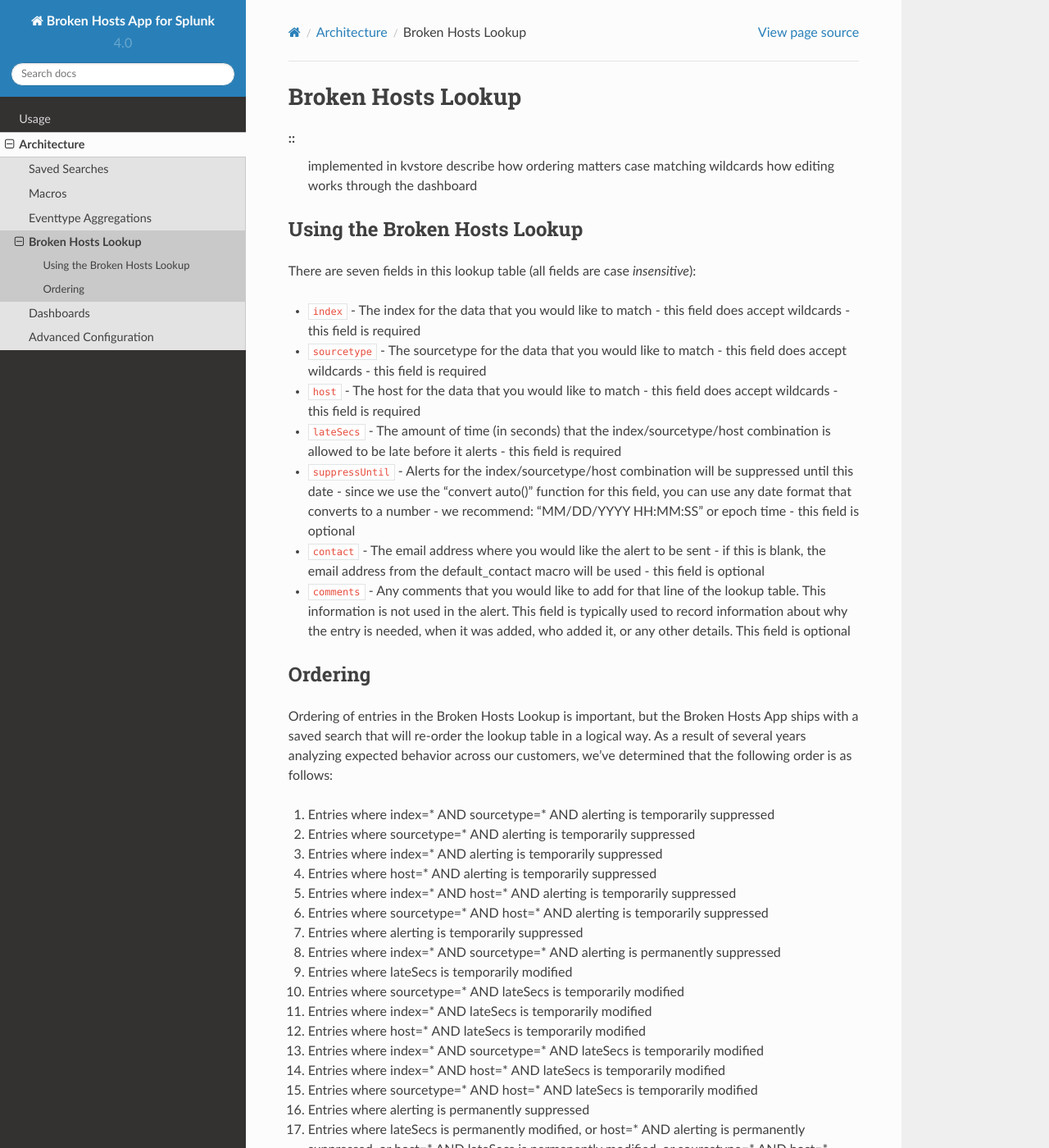
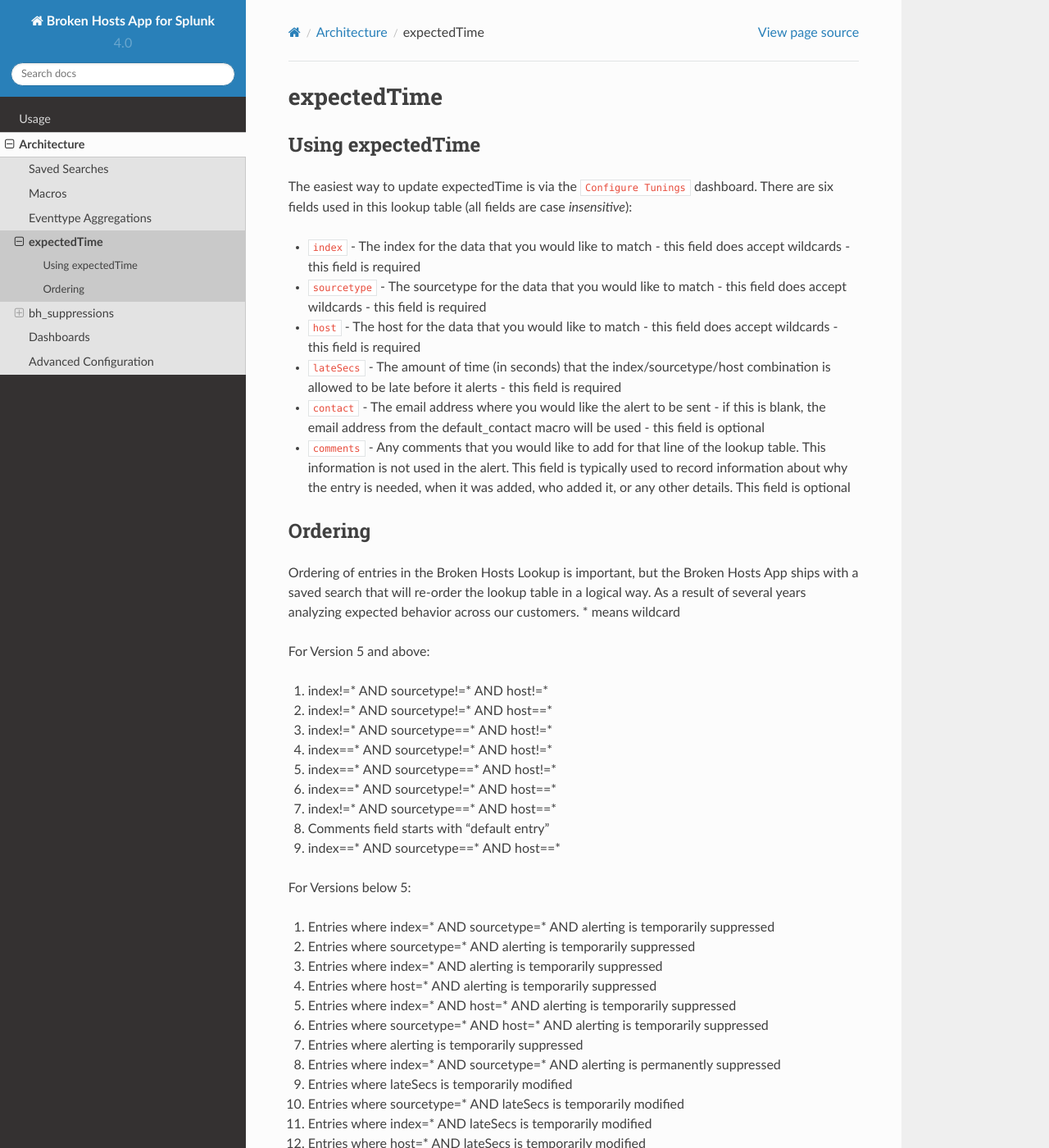
Before and after one commit to HurricaneLabs/brokenhosts, a Sphinx documentation site: the page built from docs/architecture/lookups.rst, in a window 1280 px wide and 1400 px high. Shown: the whole window at 82% size. Built offline with Sphinx 7.4.7 and the Read the Docs theme 2.0.0, drawn with Linux system fonts in a browser that asks for light colours; some of the changed text lies outside the part shown.

Commit message:
Finish readme updates, add search to clear old permanent suppressions from expectedTime

```diff
--- a/docs/architecture/eventtypes.rst
+++ b/docs/architecture/eventtypes.rst
@@ -39,8 +39,8 @@ alert if **any** sourcetype stopped coming in for that firewall.
 Suppressions
 ------------
 
-In addition to setting ``lateSecs`` to ``0`` in the Broken Hosts Lookup, the Broken Hosts app also
-supports an eventtype-based suppression mechanism. This allows you to access all of the fields
+In addition to adding suppressions in the ``bh_suppressions`` lookup via the ``Configure Suppressions`` dashboard,
+the Broken Hosts app also supports an eventtype-based suppression mechanism. This allows you to access all of the fields
 available in the summary data, including the ``date_*`` fields, allowing you to create some very
 complex suppressions using eventtypes that would otherwise be impossible with just the lookup. The
 naming scheme for these eventtypes is ``bh_suppress-label``, where label can be any arbitrary text
--- a/docs/architecture/lookups.rst
+++ b/docs/architecture/lookups.rst
@@ -1,17 +1,11 @@
-Broken Hosts Lookup
-===================
+expectedTime
+============
 
-::
-    implemented in kvstore
-    describe how ordering matters
-    case matching
-    wildcards
-    how editing works through the dashboard
+Using expectedTime
+------------------
 
-Using the Broken Hosts Lookup
------------------------------
-
-There are seven fields in this lookup table (all fields are case *insensitive*):
+The easiest way to update expectedTime is via the ``Configure Tunings`` dashboard.
+There are six fields used in this lookup table (all fields are case *insensitive*):
 
 - ``index`` - The index for the data that you would like to match - this field does accept
   wildcards - this field is required
@@ -21,10 +15,6 @@ There are seven fields in this lookup table (all fields are case *insensitive*):
   wildcards - this field is required
 - ``lateSecs`` - The amount of time (in seconds) that the index/sourcetype/host combination is
   allowed to be late before it alerts - this field is required
-- ``suppressUntil`` - Alerts for the index/sourcetype/host combination will be suppressed until
-  this date - since we use the “convert auto()” function for this field, you can use any date
-  format that converts to a number - we recommend: “MM/DD/YYYY HH:MM:SS” or epoch time - this
-  field is optional
 - ``contact`` - The email address where you would like the alert to be sent - if this is blank,
   the email address from the default_contact macro will be used - this field is optional
 - ``comments`` - Any comments that you would like to add for that line of the lookup table. This
@@ -37,8 +27,21 @@ Ordering
 
 Ordering of entries in the Broken Hosts Lookup is important, but the Broken Hosts App ships with
 a saved search that will re-order the lookup table in a logical way. As a result of several years
-analyzing expected behavior across our customers, we've determined that the following order is as
-follows:
+analyzing expected behavior across our customers. \* means wildcard
+
+For Version 5 and above:
+
+1. index!=\* AND sourcetype!=\* AND host!=\*
+2. index!=\* AND sourcetype!=\* AND host==\*
+3. index!=\* AND sourcetype==\* AND host!=\*
+4. index==\* AND sourcetype!=\* AND host!=\*
+5. index==\* AND sourcetype==\* AND host!=\*
+6. index==\* AND sourcetype!=\* AND host==\*
+7. index!=\* AND sourcetype==\* AND host==\*
+8. Comments field starts with "default entry"
+9. index==\* AND sourcetype==\* AND host==\*
+
+For Versions below 5:
 
 1. Entries where index=\* AND sourcetype=\* AND alerting is temporarily suppressed
 2. Entries where sourcetype=\* AND alerting is temporarily suppressed
@@ -68,3 +71,28 @@ follows:
 24. Entries where index=\* AND host=\* AND lateSecs is permanently modified
 25. Entries where sourcetype=\* AND host=\* AND lateSecs is permanently modified
 26. Default entries
+
+
+bh_suppressions
+===============
+
+Using bh_suppressions
+---------------------
+
+The easiest way to update bh_suppressions is via the ``Configure Suppressions`` dashboard.
+There are six fields used in this lookup table (all fields are case *insensitive*):
+
+- ``index`` - The index for the data that you would like to match - this field does accept
+  wildcards - this field is required
+- ``sourcetype`` - The sourcetype for the data that you would like to match - this field does
+  accept wildcards - this field is required
+- ``host`` - The host for the data that you would like to match - this field does accept
+  wildcards - this field is required
+- ``suppressUnil`` - The date which the suppression should expire, in the format YYYY-MM-DD.
+  An entry of 0 means the data source is permanently suppressed
+- ``contact`` - The email address where you would like the alert to be sent - if this is blank,
+  the email address from the default_contact macro will be used - this field is optional
+- ``comments`` - Any comments that you would like to add for that line of the lookup table. This
+  information is not used in the alert. This field is typically used to record information about
+  why the entry is needed, when it was added, who added it, or any other details. This field is
+  optional.
--- a/docs/architecture/searches.rst
+++ b/docs/architecture/searches.rst
@@ -16,8 +16,8 @@ wish to monitor, this time range will need to be adjusted.
 Broken Hosts - Auto Sort
 ------------------------
 
-The ``Broken Hosts - Auto Sort`` search was implemented in order to optimize the ordering of the
-Broken Hosts Lookup. Because the lookup is evaluated in a first-match fashion, the ordering of the
+The ``Broken Hosts - Auto Sort`` and ``Broken Hosts - Auto Sort v5`` searches were implemented in order to optimize
+the ordering of the Broken Hosts Lookup. Because the lookup is evaluated in a first-match fashion, the ordering of the
 lookup is critical to preventing incorrect matches. You can view more information about the
 ordering of the lookup in the :ref:`searches` documentation.
 
```
Also changed, not shown: README.md (+14 -0 lines), docs/architecture/dashboards.rst (+14 -11 lines), docs/architecture/macros.rst (+12 -0 lines), docs/usage/installation.rst (+14 -0 lines), 2 other files.
